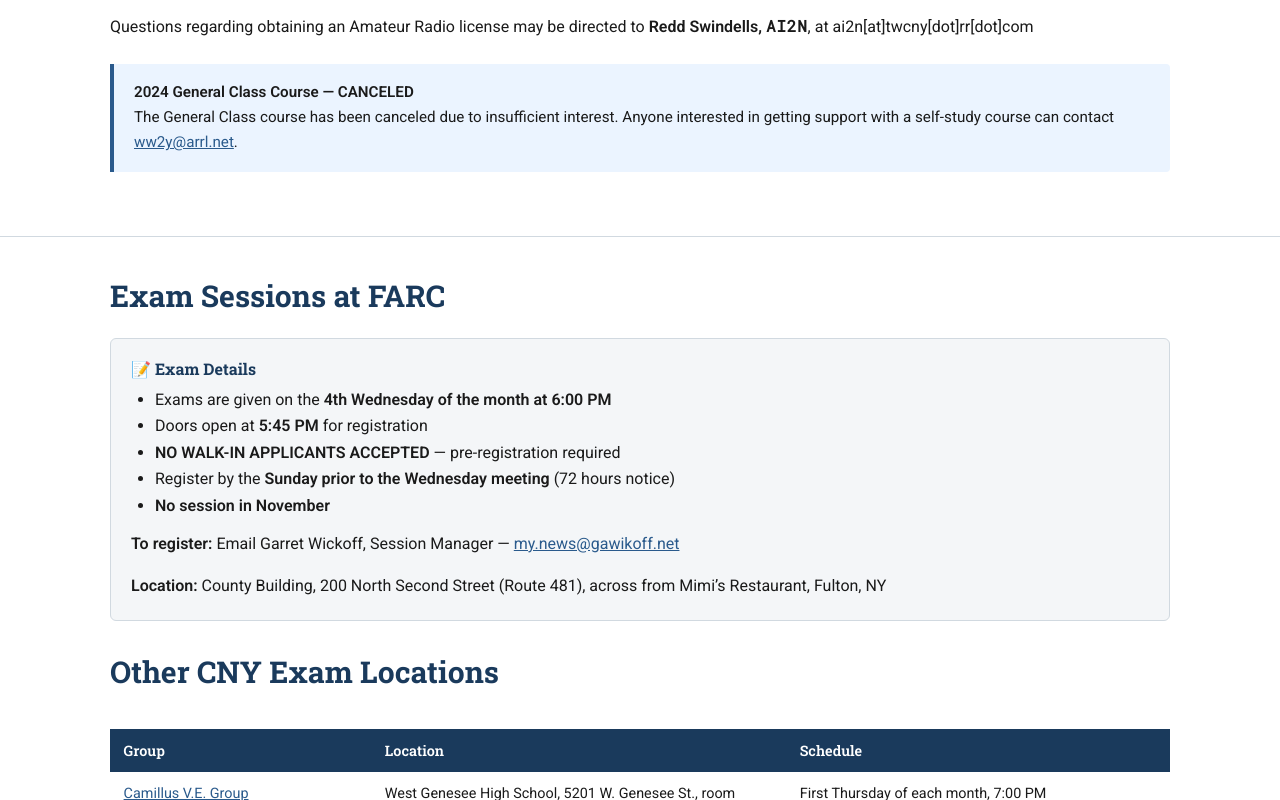
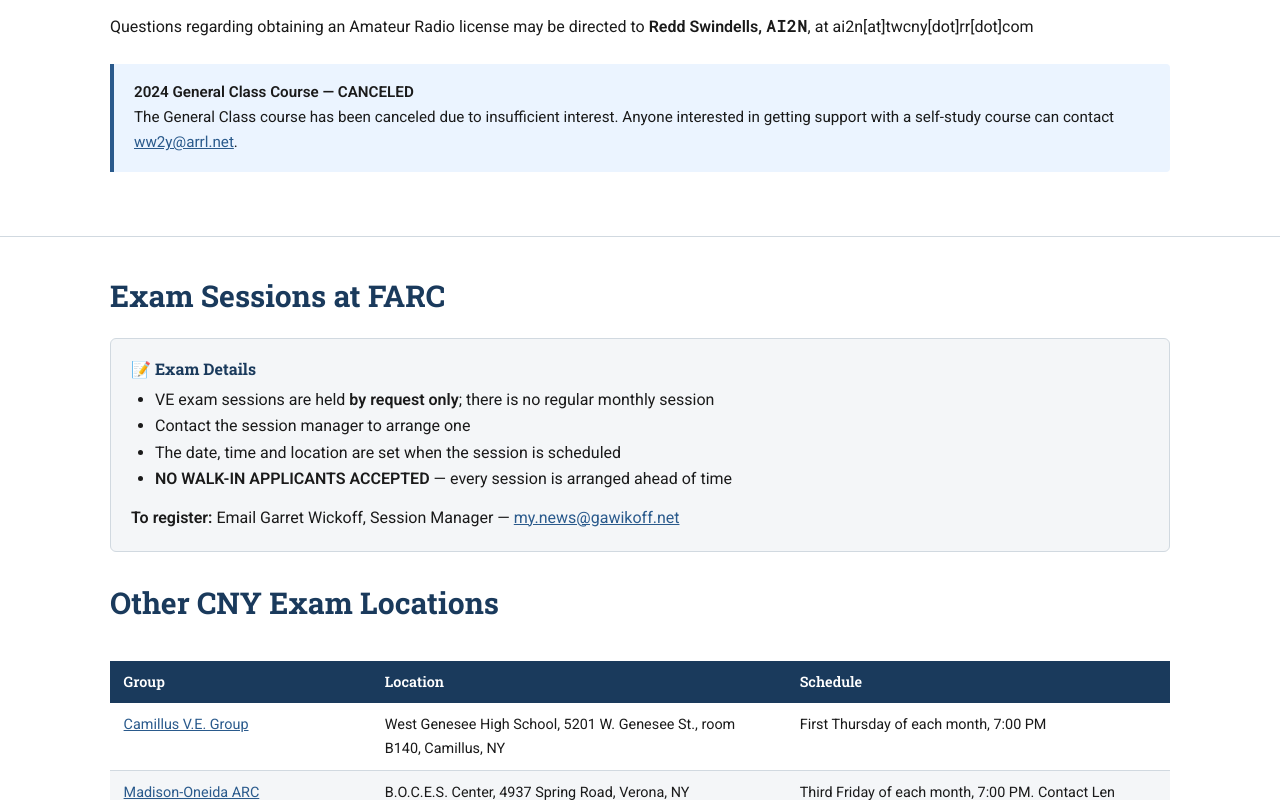
Before and after one commit to benjaminarthurt/FARC, a plain HTML site: page license-courses/index.html in a window 1280 px wide. Shown: the part 511-1311 px from the top of the page. Drawn offline with Linux system fonts and the light colour scheme.

Commit message:
Say exam sessions are held by request only (#16)
Remove the fixed 4th-Wednesday exam schedule, doors-open and register-by
times, the November note and the County Building location from the
License Courses page, and update the home page card to match.

Co-authored-by: Claude <noreply@anthropic.com>

```diff
--- a/license-courses/index.html
+++ b/license-courses/index.html
@@ -101,14 +101,12 @@
         <div class="info-box">
           <h3>&#128221; Exam Details</h3>
           <ul>
-            <li>Exams are given on the <strong>4th Wednesday of the month at 6:00 PM</strong></li>
-            <li>Doors open at <strong>5:45 PM</strong> for registration</li>
-            <li><strong>NO WALK-IN APPLICANTS ACCEPTED</strong> &mdash; pre-registration required</li>
-            <li>Register by the <strong>Sunday prior to the Wednesday meeting</strong> (72 hours notice)</li>
-            <li><strong>No session in November</strong></li>
+            <li>VE exam sessions are held <strong>by request only</strong>; there is no regular monthly session</li>
+            <li>Contact the session manager to arrange one</li>
+            <li>The date, time and location are set when the session is scheduled</li>
+            <li><strong>NO WALK-IN APPLICANTS ACCEPTED</strong> &mdash; every session is arranged ahead of time</li>
           </ul>
           <p style="margin-top:0.75rem"><strong>To register:</strong> Email Garret Wickoff, Session Manager &mdash; <a href="mailto:my.news@gawikoff.net">my.news@gawikoff.net</a></p>
-          <p><strong>Location:</strong> County Building, 200 North Second Street (Route 481), across from Mimi&rsquo;s Restaurant, Fulton, NY</p>
         </div>
 
         <h2 class="mt-4">Other CNY Exam Locations</h2>
```
Also changed, not shown: index.html (+1 -1 lines).
